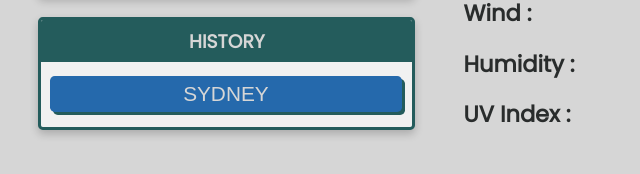
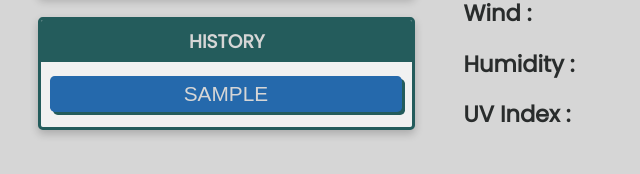
Before and after one commit to tirtasty/Weather-forcast, a plain HTML site: page index.html in a window 1280 px wide. Both pictures are taken after typing "Sample" into the empty fields and a click on the button "Get Weather". Shown: the part 372-546 px from the top of the page, 0-640 px from the left. Drawn offline with nearby package versions, Linux system fonts and the light colour scheme; no server answers.

```diff
--- a/Assets/script.js
+++ b/Assets/script.js
@@ -5,7 +5,7 @@
 var temp = document.querySelector('#temp');
 var humidity = document.querySelector('#humidity');
 var wind = document.querySelector('#wind');
-var historySearch = document.querySelector("history-search");
+var historySearch = document.querySelector("#history-search");
 var humidity = document.querySelector('#humidity');
 var forecastCard = document.querySelector("forecast")
 var uvIndex = document.querySelector('#uvIndex');
@@ -28,9 +28,21 @@
 var formSubmitHandler = function (event) {
     event.preventDefault();
 
-    var cityName = cityInputEl.value.trim();
+    var cityName = $("#cityname").val();
     if (cityName) {
+      console.log(cityName);
       getWeather(cityName);
+      // Setup Local Storage
+      localStorage.setItem("cities", JSON.stringify(cityName));
+      // Create Button History List
+      var histBtn = document.createElement("button");
+      histBtn.setAttribute("class", "btn")
+
+      histBtn.textContent = cityName;
+      // histBtn.setAttribute("data-index", i);
+
+      historySearch.append(histBtn);
+
       // Display city name on dashboard and empty the input column.
       citySearchTerm.textContent = cityName + ' - ' +currentDay;
       cityInputEl.value = '';
--- a/index.html
+++ b/index.html
@@ -34,7 +34,6 @@
       <div class="card">
         <h3 class="card-header text-uppercase">History</h3>
         <div id="history-search" class="card-body">
-          <button type="submit" class="btn">SYDNEY</button>
         </div>
       </div>
 
```
Also changed, not shown: 1 other file.
